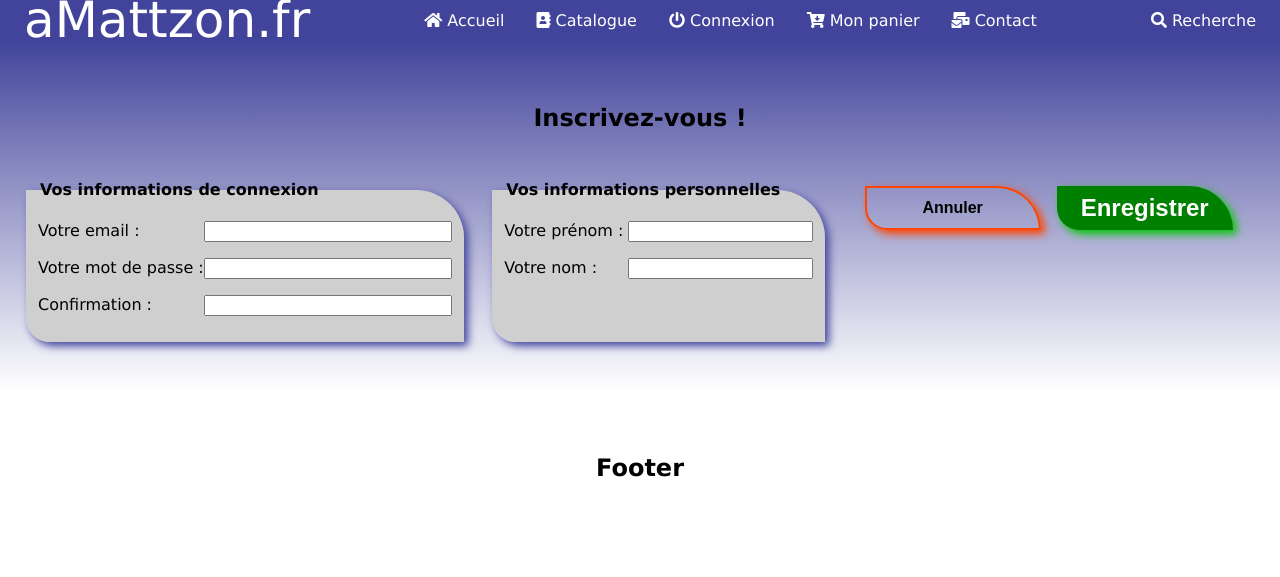
After one commit to MattCo87/Mattzon, a PHP site: page /inscription.html in a window 1280 px wide. The commit adds this page. Shown: the top 577 px of the page. Run offline with PHP 8.4, Linux system fonts and the light colour scheme; some libraries are stand-ins or nearby versions.

Commit message:
Creation du login

```diff
--- a/css/styles.css
+++ b/css/styles.css
@@ -1,5 +1,6 @@
 /* BODY */
 html {
+    grid-template-columns: repeat(2, 1fr);
     font-size: 16px;
     font-family: "Verdana";
 }
@@ -9,7 +10,8 @@ body {
 }
 
 h2 {
-    margin-top: 0;
+    margin-top: 1rem;
+    margin-bottom: 3rem;
     text-align: center;
 }
 
@@ -94,7 +96,7 @@ ul.menu a {
     color: white;
 }
 
-/* VIGNETTES */
+/* VIGNETTES ACCUEIL*/
 .vignettes {
     display: grid;
     grid-template-columns: repeat(3, 1fr);
@@ -147,10 +149,20 @@ ul.menu a {
 }
 
 /* BANNIERE CTA */
-.promo-inscription {
-    display: grid;
-    grid-template-columns: repeat(3, 1fr);
-    grid-gap: 1.5rem;
+.bandeau-inscription {
+    display: inline;
+    text-align: center;
+}
+
+.bandeau-inscription div{
+    background-color: rgb(64, 64, 153);
+}
+
+.bandeau-inscription a {
+    font-size: 2rem;
+    font-weight: bolder;
+    text-decoration: none;
+    color: white;
 }
 
 .zone-vignette-tendance {
@@ -164,14 +176,96 @@ ul.menu a {
     padding: 3rem 1.5rem;
 }
 
+
+/* FEUILLE INSCRIPTION */
+
+form {
+    display: flex;
+    grid-template-columns: repeat(2, 1fr);
+    grid-gap: 1.5rem;
+}
+
+
+fieldset {
+    border: none;
+    border-bottom-left-radius: 1.5rem;
+    border-top-right-radius: 3rem;
+    background-color: #cfcfcf;
+    box-shadow: 4px 4px 8px rgb(66, 68, 155);
+}
+
+legend {
+    margin-bottom: 1rem;
+    font-weight: bold;
+}
+
+.form-group {
+    display: grid;
+    grid-template-columns: 4fr 6fr;
+    margin-bottom: 1rem;
+}
+
+.submit {
+    grid-column: 2;
+    background-color: transparent;
+    box-shadow: none;
+}
+
+.submit .form-group {
+    margin-bottom: 0;
+    display: grid;
+    grid-template-columns: repeat(2, 1fr);
+    grid-gap: 1rem;
+}
+
+/* FORMULAIRE D INSCRIPTION */
+
+.formulaire-connexion {
+    display: flex;
+}
+
+/* MISE EN FORME BOUTON FORMULAIRE */
+
+.submit .form-group button {
+    padding: 0.5rem 1.5rem;
+    font-weight: bold;
+    background-color: transparent;
+    cursor: pointer;
+}
+
+.submit .form-group button[type="submit"] {
+    border: none;
+    font-size: 1.5rem;
+    color: white;
+    background-color: green;
+    border-bottom-left-radius: 1.5rem;
+    border-top-right-radius: 3rem;
+    box-shadow: 4px 4px 8px rgb(1, 199, 1);
+}
+
+.submit .form-group button[type="cancel"] {
+    color: black;
+    font-size: 1rem;
+    border: 2px solid orangered;
+    border-bottom-left-radius: 1.5rem;
+    border-top-right-radius: 3rem;
+    box-shadow: 4px 4px 8px orangered;
+}
+
+
+
+
 /* Media query pour les smartphones */
 @media (max-width: 768px) {
     /* BARRE DE NAVIGATION */
+    .app-header {
+        padding: 0 0.85rem;
+    }
 
     .app-header h1 {
         margin: 0;
-        padding-right: 1rem;
-        font-size: 22px;
+        padding-right: 0.25rem;
+        font-size: 18px;
         font-weight: bold;
         text-align: center;
     }
@@ -214,6 +308,11 @@ ul.menu a {
     .vignette .vignette-option-tablette {
         display: flex;
         justify-content: space-around;
-        font-size: 20px;
+        font-size: 30px;
     }
+
+/* DESCRIPTION DU FORMULAIRE DANS INSCRIPTION.html */
+
+form {
+    display: block;
 }
--- /dev/null
+++ b/inscription.html
@@ -0,0 +1,154 @@
+<!DOCTYPE html>
+<html>
+    <head>
+        <!-- Informations destinées au navigateur -->
+        <meta charset="utf-8" />
+        <meta name="viewport" content="width=device-width, initial-scale=1" />
+
+        <!-- Informations destinées au SEO (Search Engine Optimization = référencement naturel) -->
+        <title>aMattzon</title>
+
+        <!-- Feuilles de styles -->
+
+        <!-- Ajouter lien du style -->
+
+
+        <link rel="stylesheet" href="https://cdnjs.cloudflare.com/ajax/libs/font-awesome/5.13.1/css/all.min.css" />
+        <link rel="stylesheet" href="css/styles.css" />
+    </head>
+
+    <body>
+        <!-- Application header -->
+        <header class="app-header">
+
+            <!-- Logo du site-->
+            <h1>
+                <a href="index.html"> <span>a</span>Mattzon<span>.fr</span> </a>
+            </h1>
+
+            <!-- Barre de navigation du site-->
+            <nav class="app-mainmenu">
+                <ul class="menu">
+                    <li>
+                        <a href="index.html">
+                            <i class="fas fa-home"></i>
+                            Accueil
+                        </a>
+                    </li>
+                    <li>
+                        <a href="#">
+                            <i class="fas fa-address-book"></i>
+                            Catalogue
+                        </a>
+                    </li>
+                    <li>
+                        <a href="connexion.html">
+                            <i class="fas fa-power-off"></i>
+                            Connexion</a>
+                    </li>
+                    <li>
+                        <a href="#">
+                            <i class="fas fa-cart-arrow-down"></i>
+                            Mon panier</a>
+                    </li>
+                    <li>
+                        <a href="#">
+                            <i class="fas fa-mail-bulk"></i>
+                            Contact
+                        </a>
+                    </li>
+                </ul>
+            </nav>
+
+            <!-- Barre de recherche PC -->
+            <div class="barre-recherche-pc">
+                <a href="#">
+                    <i class="fas fa-search"></i>
+                    Recherche
+                </a>
+            </div>
+
+            <!-- Barre de recherche Tablette -->
+            <div class="barre-recherche-tablette">
+                <input type="text" name="recherche" id="rechercher" placeholder="Recherche" size="15">
+            </div>
+
+            <!-- Menu Hamburger -->
+            <div class="hamburger">
+                <a href="#">
+                    <i class="fas fa-bars"></i>
+                </a>
+            </div>
+        </header>
+
+        <!-- Application main -->
+        <main class="app-maincontenu">
+
+            <!-- Section inscription -->
+            <section class="inscription">
+
+                <!-- Titre d'inscription -->
+                <h2>Inscrivez-vous !</h2>
+
+                <!-- Formulaire d'inscription-->
+                <form method="post">
+                    <fieldset>
+                        <legend>
+                            Vos informations de connexion
+                        </legend>
+
+                        <div class="form-group">
+                            <label for="email">Votre email :</label>
+                            <input type="email" name="email" id="email" />
+                        </div>
+
+                        <div class="form-group">
+                            <label for="password">Votre mot de passe :</label>
+                            <input type="password" name="password" id="password" />
+                        </div>
+
+                        <div class="form-group">
+                            <label for="passwordconfirm">Confirmation :</label>
+                            <input type="password" name="passwordconfirm" id="passwordconfirm" />
+                        </div>
+                    </fieldset>
+
+                    <fieldset>
+                        <legend>
+                            Vos informations personnelles
+                        </legend>
+
+                        <div class="form-group">
+                            <label for="prenom">Votre prénom :</label>
+                            <input type="text" name="prenom" id="prenom" />
+                        </div>
+
+                        <div class="form-group">
+                            <label for="nom">Votre nom :</label>
+                            <input type="text" name="nom" id="nom" />
+                        </div>
+
+                    </fieldset>
+
+                    <fieldset class="submit">
+                        <div class="form-group">
+                            <button type="cancel">
+                                Annuler
+                            </button>
+                            <button type="submit">
+                                Enregistrer
+                            </button>
+                        </div>
+                    </fieldset>
+                </form>
+
+
+            </section>
+        </main>
+
+        <!-- Application footer-->
+        <footer class="app-footer">
+            <h2>Footer</h2>
+        </footer>
+    </body>
+</html>
```
Also changed, not shown: connexion.html (added, +131 -0 lines), index.html (+47 -120 lines).
